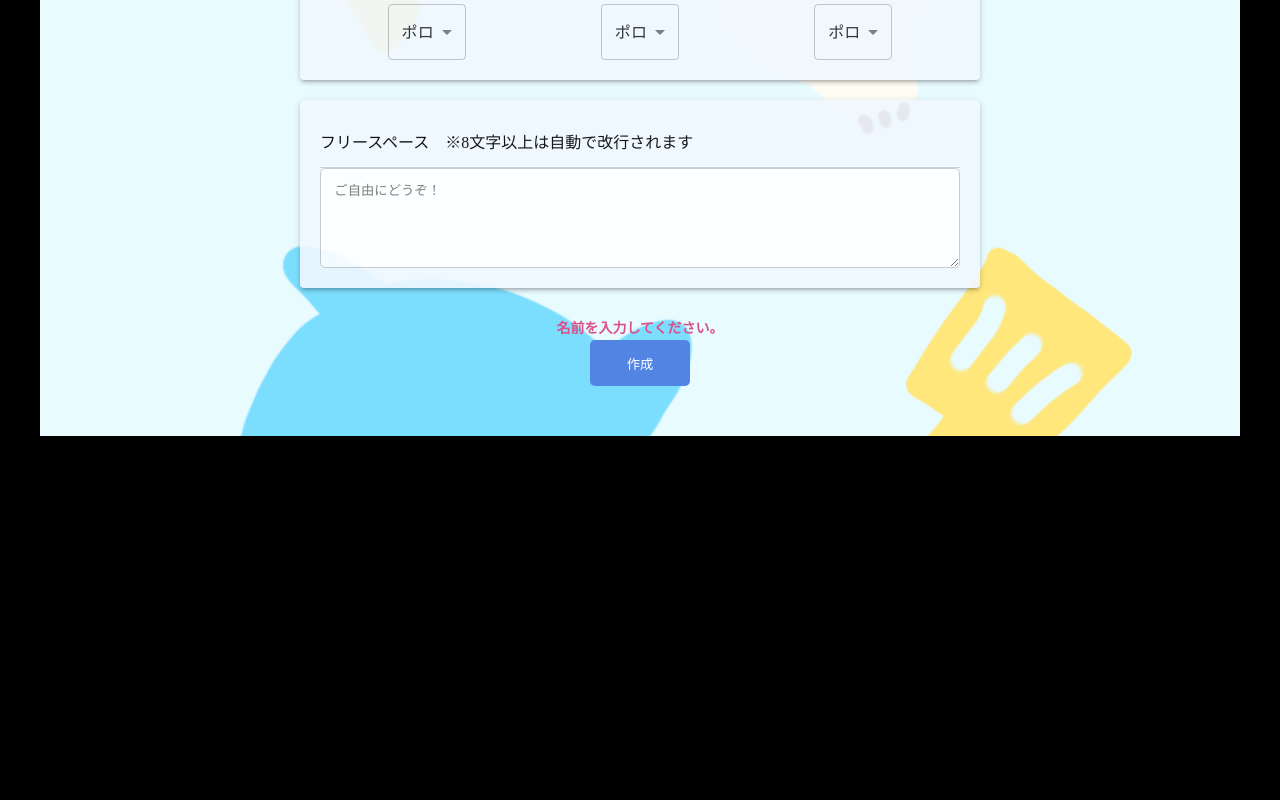
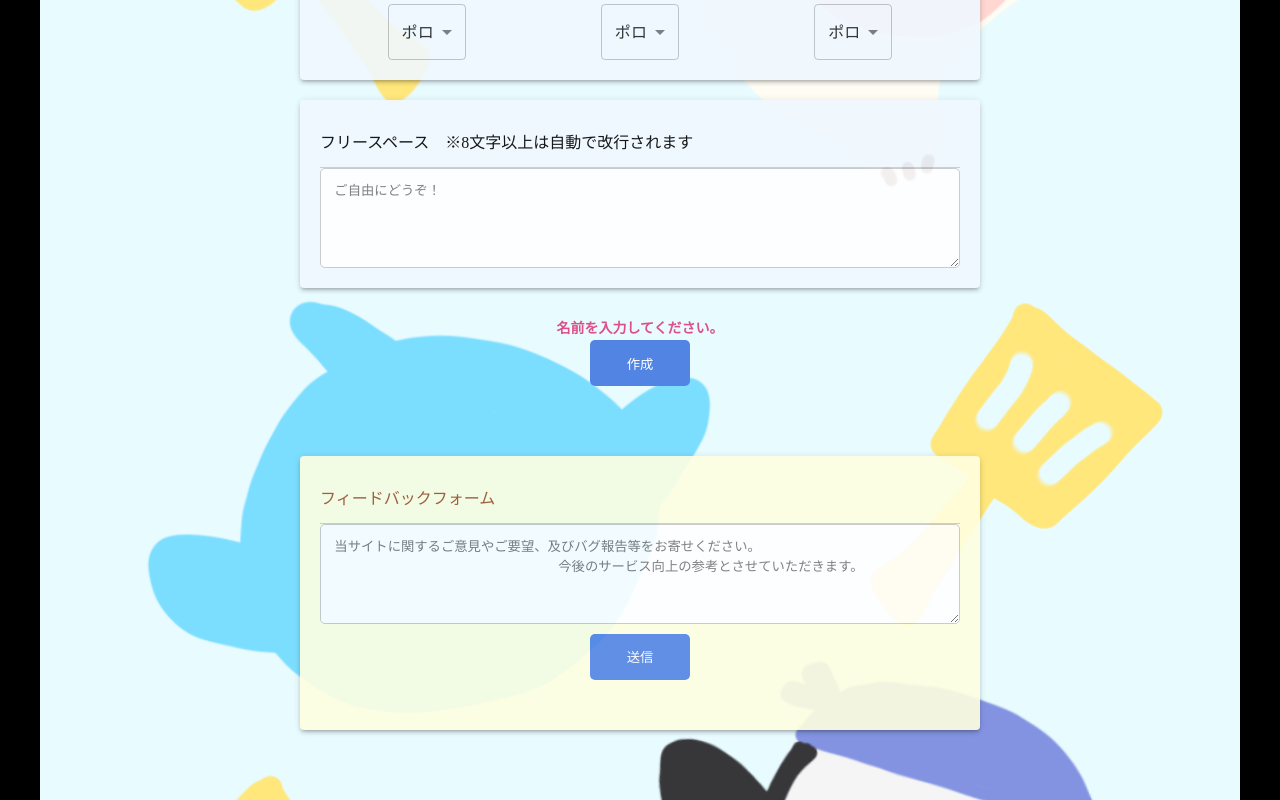
Before and after one commit to k-and-k-dev/tftcard, a Next.js app: page / in a window 1280 px wide. Shown: the part 1638-2438 px from the top of the page. Before the commit the page ends 2074 px from the top, so only its background shows below. Built offline with nearby package versions, Linux system fonts and the light colour scheme.

Commit message:
下部に空白領域を追加。フィードバックフォーム実装。

```diff
--- a/src/app/page.module.scss
+++ b/src/app/page.module.scss
@@ -3,6 +3,7 @@
     margin-top: 110px;
     margin-left: auto;
     margin-right: auto;
+    padding-bottom: 50px;
     text-align: center;
     @media screen and (max-width: 767px) {
         margin-top: 60px;
--- a/src/app/page.tsx
+++ b/src/app/page.tsx
@@ -6,6 +6,7 @@ import React from "react";
 import styles from "./page.module.scss";
 import { Spacer } from "@/components/atoms/Spacer";
 import { Form } from "@/components/organisms/Form";
+import { ContactForm } from "@/components/organisms/ContactForm";
 // components
 
 export default function Home() {
@@ -28,6 +29,7 @@ export default function Home() {
                     あなただけの自己紹介カードをつくろう！
                 </p>
                 <Form />
+                <ContactForm />
             </div>
         </>
     );
--- /dev/null
+++ b/src/components/organisms/ContactForm.module.scss
@@ -0,0 +1,67 @@
+.form_unit {
+    width: 90%;
+    margin-left: auto;
+    margin-right: auto;
+}
+
+.form_unit_title {
+    margin-top: 30px;
+    text-align: left;
+    padding-bottom: 1em;
+    border-bottom: solid 1px #ccc;
+}
+
+.input_textarea {
+    display: block;
+    appearance: none;
+    width: 100%;
+    min-height: 100px;
+    padding: 1em;
+    border: 1px solid #c7c7c7;
+    border-radius: 5px;
+    line-height: 1.5;
+    overflow: hidden;
+    transition: background-color 0.3s;
+}
+
+.form_actionArea {
+    margin-top: 30px;
+}
+
+.form_validateMessage {
+    font-weight: bold;
+    color: #dc4f89;
+    line-height: 1.6;
+    font-size: 14px;
+    * + & {
+        margin-top: 8px;
+    }
+}
+
+.form_buttonWrapper {
+    margin-left: auto;
+    margin-right: auto;
+    padding-bottom: 50px;
+}
+
+.form_submitButton {
+    margin-top: 10px;
+    width: 100px;
+    appearance: none;
+    padding: 1em;
+    background: #5284e3;
+    border: none;
+    border-radius: 5px;
+    cursor: pointer;
+    color: #fff;
+    &:hover {
+        opacity: 0.6;
+    }
+}
+
+.br {
+    display: none;
+    @media screen and (max-width: 767px) {
+        display: block;
+    }
+}
--- /dev/null
+++ b/src/components/organisms/ContactForm.tsx
@@ -0,0 +1,69 @@
+import React from "react";
+// react-hook-form
+import { useForm, SubmitHandler } from "react-hook-form";
+// error-message
+import { ErrorMessage } from "@hookform/error-message";
+// style
+import styles from "./ContactForm.module.scss";
+// components
+import { Paper } from "@mui/material";
+
+export type FormInputs = {
+    contact: string;
+};
+
+const defaultValues: FormInputs = {
+    contact: "",
+};
+
+export const ContactForm = () => {
+    const {
+        register,
+        handleSubmit,
+        formState: { errors },
+    } = useForm<FormInputs>({
+        defaultValues: defaultValues,
+    });
+    const onSubmit: SubmitHandler<FormInputs> = (data) => {
+        console.log("onSubmit:", data);
+    };
+
+    const paperSx = {
+        m: "20px",
+        px: "20px",
+        pt: "5px",
+        color: "Sienna",
+        bgcolor: "lightyellow",
+        opacity: 0.9,
+    };
+
+    return (
+        <>
+            <form onSubmit={handleSubmit(onSubmit)}>
+                <div className={styles.form_unit}>
+                    <Paper elevation={3} sx={paperSx}>
+                        <p className={styles.form_unit_title}>フィードバックフォーム</p>
+                        <textarea
+                            className={styles.input_textarea}
+                            placeholder="当サイトに関するご意見やご要望、及びバグ報告等をお寄せください。
+                            今後のサービス向上の参考とさせていただきます。"
+                            {...register("contact", { required: "内容は必須項目です。" })}
+                        />
+                        <ErrorMessage
+                            errors={errors}
+                            name="contact"
+                            render={({ message }) =>
+                                message ? <p className={styles.form_validateMessage}>{message}</p> : null
+                            }
+                        />
+                        <div className={styles.form_buttonWrapper}>
+                            <button type="submit" className={styles.form_submitButton}>
+                                送信
+                            </button>
+                        </div>
+                    </Paper>
+                </div>
+            </form>
+        </>
+    );
+};
--- a/src/components/organisms/Form.tsx
+++ b/src/components/organisms/Form.tsx
@@ -30,6 +30,44 @@ export type FormInputs = {
     tactician2: string;
     tactician3: string;
     free: string;
+};
+
+const defaultValues: FormInputs = {
+    template: "Underground",
+    name: "",
+    sex: "Man",
+    vc: ["Discord"],
+    playTime: ["Irregular"],
+    gameMode: ["Normal"],
+    rank: "None",
+    rank_double: "None",
+    rank_hyper: "None",
+    trait1: "None",
+    trait2: "None",
+    trait3: "None",
+    tactician1: "Polo",
+    tactician2: "Polo",
+    tactician3: "Polo",
+    free: "",
+};
+
+let formInputs = {
+    template: "",
+    name: "",
+    sex: "",
+    vc: [""],
+    playTime: [""],
+    gameMode: [""],
+    rank: "",
+    rank_double: "",
+    rank_hyper: "",
+    trait1: "",
+    trait2: "",
+    trait3: "",
+    tactician1: "",
+    tactician2: "",
+    tactician3: "",
+    free: "",
 };
 
 export const Form = () => {
@@ -232,25 +270,6 @@ export const Form = () => {
             </form>
         </>
     );
-};
-
-const defaultValues: FormInputs = {
-    template: "Underground",
-    name: "",
-    sex: "Man",
-    vc: ["Discord"],
-    playTime: ["Irregular"],
-    gameMode: ["Normal"],
-    rank: "None",
-    rank_double: "None",
-    rank_hyper: "None",
-    trait1: "None",
-    trait2: "None",
-    trait3: "None",
-    tactician1: "Polo",
-    tactician2: "Polo",
-    tactician3: "Polo",
-    free: "",
 };
 
 const templateProps = [
@@ -720,22 +739,3 @@ const tacticianWithNoneProps = [
         value: "Chibi_Annie",
     },
 ];
-
-let formInputs = {
-    template: "",
-    name: "",
-    sex: "",
-    vc: [""],
-    playTime: [""],
-    gameMode: [""],
-    rank: "",
-    rank_double: "",
-    rank_hyper: "",
-    trait1: "",
-    trait2: "",
-    trait3: "",
-    tactician1: "",
-    tactician2: "",
-    tactician3: "",
-    free: "",
-};
```
